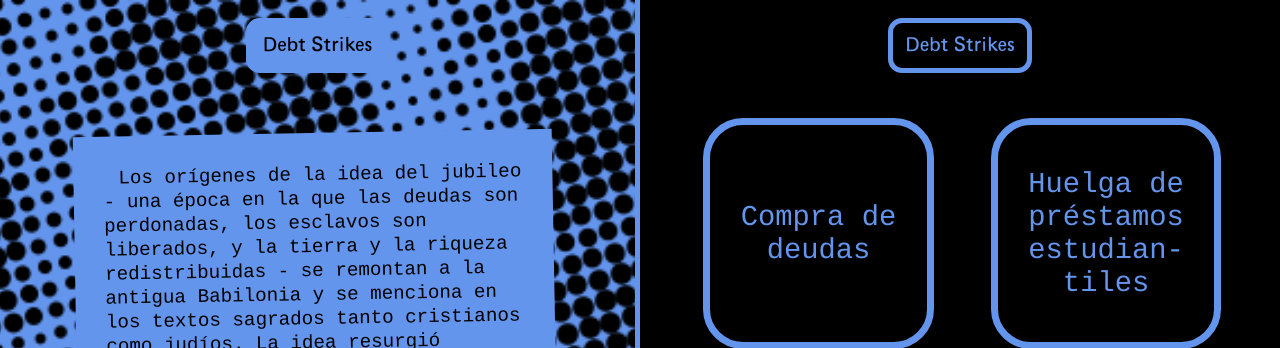
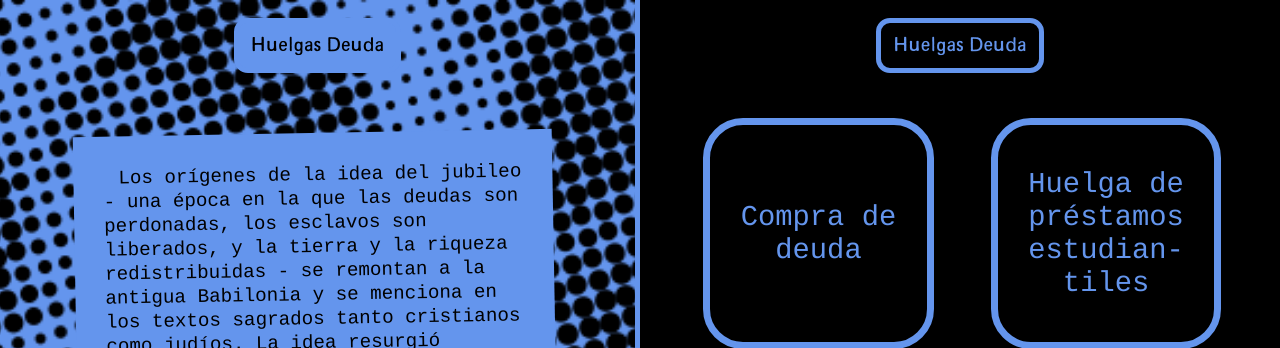
Before and after one commit to direct-action-zine/direct-action-zine-esp, a Jekyll site: the page built from _actions/debt-strikes/1-debt-strikes.markdown, in a window 1280 px wide. Shown: the top 348 px of the page. Built offline with Jekyll 4.4.1, drawn with Linux system fonts in a browser that asks for light colours.

Commit message:
translate debt strikes title to spanish

```diff
--- a/_actions/debt-strikes/1-debt-strikes.markdown
+++ b/_actions/debt-strikes/1-debt-strikes.markdown
@@ -1,8 +1,8 @@
 ---
 layout: section-intro
-title: Debt Strikes
+title: Huelgas Deuda
 types:
-  - name: Compra de deudas
+  - name: Compra de deuda
     url: debt-buy-backs
   - name: Huelga de préstamos estudian-tiles
     url: debt-buy-backs
```
